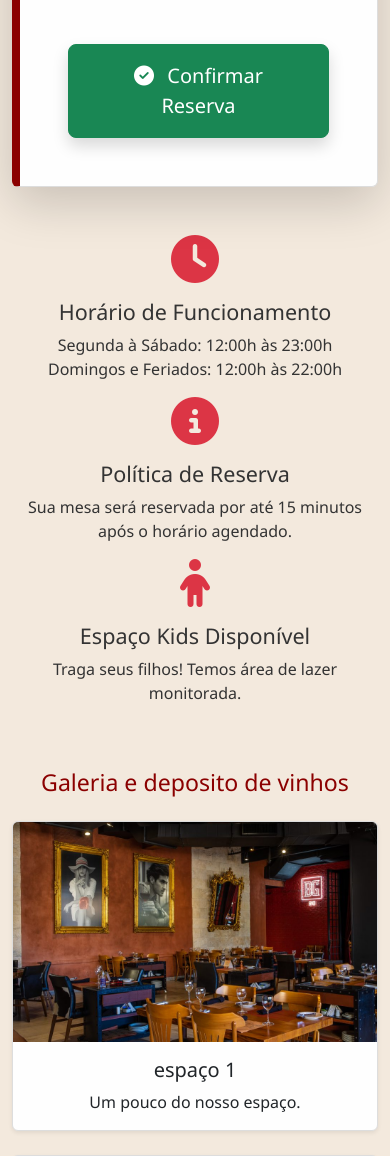
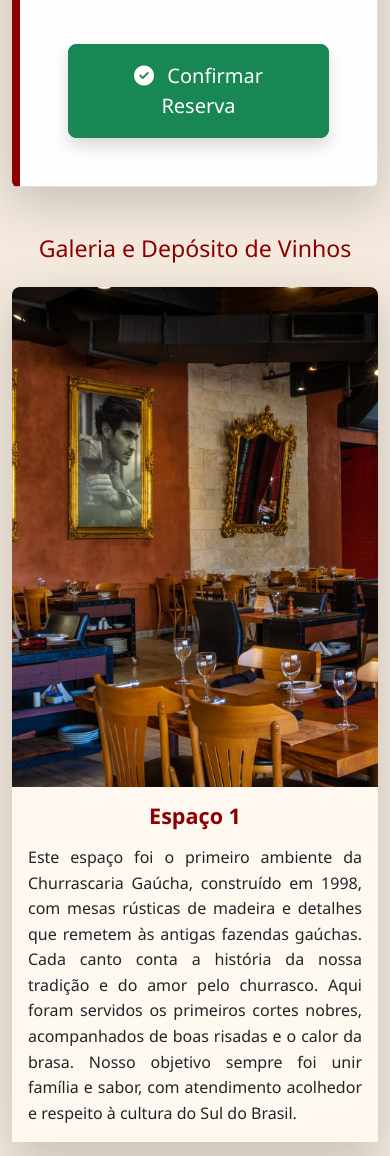
Before and after one commit to felipecezario729/back_end_trabalho, a Django app: page /reserva/ in a window 390 px wide. Shown: the part 1000-2156 px from the top of the page. Run offline with Django 5.2, Linux system fonts and the light colour scheme.

Commit message:
atuzalização reserva

```diff
--- a/CRUD/templates/reserva.html
+++ b/CRUD/templates/reserva.html
@@ -16,7 +16,6 @@
           crossorigin="anonymous" />
 
     <style>
-        /* Replicando estilos principais para manter a consistência */
         body {
             background-color: #f3e9dd;
             color: #333333;
@@ -33,13 +32,9 @@
             background-color: #198754;
             border-color: #198754;
         }
-        .btn-danger {
-            background-color: #dc3545;
-            border-color: #dc3545;
-        }
         .header-image {
             max-width: 100%;
-            height: 200px; /* Mais baixo que na home */
+            height: 200px;
             object-fit: cover;
             filter: brightness(0.7);
             border-radius: 8px;
@@ -56,6 +51,18 @@
         .header-text h1 {
             color: #ffcc00;
         }
+        /* Galeria */
+        .gallery-img {
+            height: 500px;
+            object-fit: cover;
+            border-radius: 8px 8px 0 0;
+            cursor: pointer;
+            transition: transform 0.3s ease, filter 0.3s ease;
+        }
+        .gallery-img:hover {
+            transform: scale(1.03);
+            filter: brightness(0.9);
+        }
     </style>
 </head>
 <body>
@@ -63,8 +70,8 @@
 <div class="container mt-5">
     <div class="position-relative mb-5">
         <img src="{% static 'churrascaria_gaucha.jpg' %}"
-              alt="Restaurante Gaúcho"
-              class="img-fluid header-image w-100" />
+             alt="Restaurante Gaúcho"
+             class="img-fluid header-image w-100" />
 
         <div class="header-text text-center">
             <h1 class="display-5 fw-bold">Faça Sua Reserva</h1>
@@ -117,58 +124,65 @@
         </form>
     </div>
 
-    <div class="row text-center mb-5">
-        <div class="col-md-4">
-            <i class="fa fa-clock fa-3x text-danger mb-3"></i>
-            <h4>Horário de Funcionamento</h4>
-            <p>Segunda à Sábado: 12:00h às 23:00h<br>Domingos e Feriados: 12:00h às 22:00h</p>
-        </div>
-        <div class="col-md-4">
-            <i class="fa fa-info-circle fa-3x text-danger mb-3"></i>
-            <h4>Política de Reserva</h4>
-            <p>Sua mesa será reservada por até 15 minutos após o horário agendado.</p>
-        </div>
-        <div class="col-md-4">
-            <i class="fa fa-child fa-3x text-danger mb-3"></i>
-            <h4>Espaço Kids Disponível</h4>
-            <p>Traga seus filhos! Temos área de lazer monitorada.</p>
-        </div>
-    </div>
+    <!-- ===== GALERIA ===== -->
     <div class="mb-5">
-        <h3 class="text-center mb-4" style="color: #8B0000;">Galeria e deposito de vinhos</h3>
+        <h3 class="text-center mb-4" style="color: #8B0000;">Galeria e Depósito de Vinhos</h3>
 
-        <div class="row row-cols-1 row-cols-md-3 g-4">
+        <div class="row row-cols-1 row-cols-md-2 g-4">
             {% for i in "123456" %}
             <div class="col">
-                <div class="card h-100 shadow-sm">
+                <div class="card h-100 shadow-lg border-0">
                     <img src="{% static 'fotosreserva/foto' %}{{ i }}.png"
-                         class="card-img-top"
+                         class="gallery-img"
                          alt="galeria {{ i }}"
-                         style="height: 220px; object-fit: cover;">
-                    <div class="card-body">
-                        <h5 class="card-title text-center">espaço {{ i }}</h5>
-                        <p class="card-text text-center">Um pouco do nosso espaço.</p>
+                         data-bs-toggle="modal"
+                         data-bs-target="#modalFoto{{ i }}">
+                    <div class="card-body" style="background-color: #fff8f0;">
+                        <h4 class="card-title text-center fw-bold mb-3" style="color: #8B0000;">Espaço {{ i }}</h4>
+                        <p class="card-text" style="text-align: justify; line-height: 1.6;">
+                            {% if i == "1" %}
+                                Este espaço foi o primeiro ambiente da Churrascaria Gaúcha, construído em 1998, com mesas rústicas de madeira e detalhes que remetem às antigas fazendas gaúchas. Cada canto conta a história da nossa tradição e do amor pelo churrasco. Aqui foram servidos os primeiros cortes nobres, acompanhados de boas risadas e o calor da brasa. Nosso objetivo sempre foi unir família e sabor, com atendimento acolhedor e respeito à cultura do Sul do Brasil.
+                            {% elif i == "2" %}
+                                O salão de vinhos surgiu em 2005, inspirado nas adegas italianas. As paredes de pedra e o clima controlado mantêm nossos rótulos nas melhores condições. Os visitantes podem conhecer o acervo com mais de 200 rótulos, nacionais e importados, cuidadosamente selecionados para harmonizar com cada corte de carne servido na casa.
+                            {% elif i == "3" %}
+                                Este espaço representa o aconchego dos finais de tarde. As grandes janelas deixam o pôr do sol invadir o ambiente, criando uma atmosfera perfeita para encontros especiais. É aqui que muitas histórias e celebrações começam, acompanhadas de um bom chimarrão e de um sorriso gaúcho.
+                            {% elif i == "4" %}
+                                Nosso espaço kids foi criado para proporcionar tranquilidade aos pais e diversão às crianças. Com brinquedos educativos e monitoria especializada, é um ambiente seguro e alegre. Acreditamos que momentos em família são ainda melhores quando todos se divertem.
+                            {% elif i == "5" %}
+                                O espaço externo é o coração do churrasco raiz. Nele, as churrasqueiras de ferro e o fogo de chão são protagonistas. É onde nossos mestres assadores mostram seu talento, mantendo viva a chama da tradição gaúcha. O aroma da carne assando é um convite impossível de recusar.
+                            {% elif i == "6" %}
+                                O salão principal foi totalmente reformado em 2020, combinando elegância e conforto. Com iluminação suave e decoração moderna, ele recebe desde almoços de família até grandes eventos corporativos. Cada detalhe foi pensado para que a experiência gastronômica seja inesquecível.
+                            {% endif %}
+                        </p>
+                    </div>
+                </div>
+            </div>
+
+            <!-- Modal para foto ampliada -->
+            <div class="modal fade" id="modalFoto{{ i }}" tabindex="-1" aria-labelledby="modalLabel{{ i }}" aria-hidden="true">
+                <div class="modal-dialog modal-dialog-centered modal-xl">
+                    <div class="modal-content bg-dark">
+                        <div class="modal-body text-center">
+                            <img src="{% static 'fotosreserva/foto' %}{{ i }}.png" class="img-fluid rounded" alt="Espaço {{ i }}">
+                        </div>
+                        <div class="modal-footer justify-content-center border-0">
+                            <button type="button" class="btn btn-outline-light" data-bs-dismiss="modal">Fechar</button>
+                        </div>
                     </div>
                 </div>
             </div>
             {% endfor %}
         </div>
-
     </div>
 </div>
 
-<script src="https://cdn.jsdelivr.net/npm/bootstrap@5.3.3/dist/js/bootstrap.bundle.min.js"
-        integrity="sha384-YvpcrYf0tY3lHB60NNkmXc5s9fDVZLESaAA55NDzOxhy9GkcIdslK1eN7N6jIeHz"
-        crossorigin="anonymous">
-</script>
-</body>
 <footer class="text-light py-5 mt-5" style="background-color: #000;">
     <div class="container">
         <div class="row">
             <div class="col-md-4 mb-4">
                 <h5 class="fw-bold">LOCALIZAÇÃO</h5>
                 <ul class="list-unstyled">
-                    <li><i class="fa fa-map-marker-alt text-danger me-2"></i> Projeto final Senac-Rj</li>
+                    <li><i class="fa fa-map-marker-alt text-danger me-2"></i> Projeto final Senac-RJ</li>
                 </ul>
 
                 <h5 class="fw-bold mt-4">HORÁRIOS</h5>
@@ -212,4 +226,9 @@
     </div>
 </footer>
 
+<script src="https://cdn.jsdelivr.net/npm/bootstrap@5.3.3/dist/js/bootstrap.bundle.min.js"
+        integrity="sha384-YvpcrYf0tY3lHB60NNkmXc5s9fDVZLESaAA55NDzOxhy9GkcIdslK1eN7N6jIeHz"
+        crossorigin="anonymous"></script>
+
+</body>
 </html>
```
Also changed, not shown: db.sqlite3.
